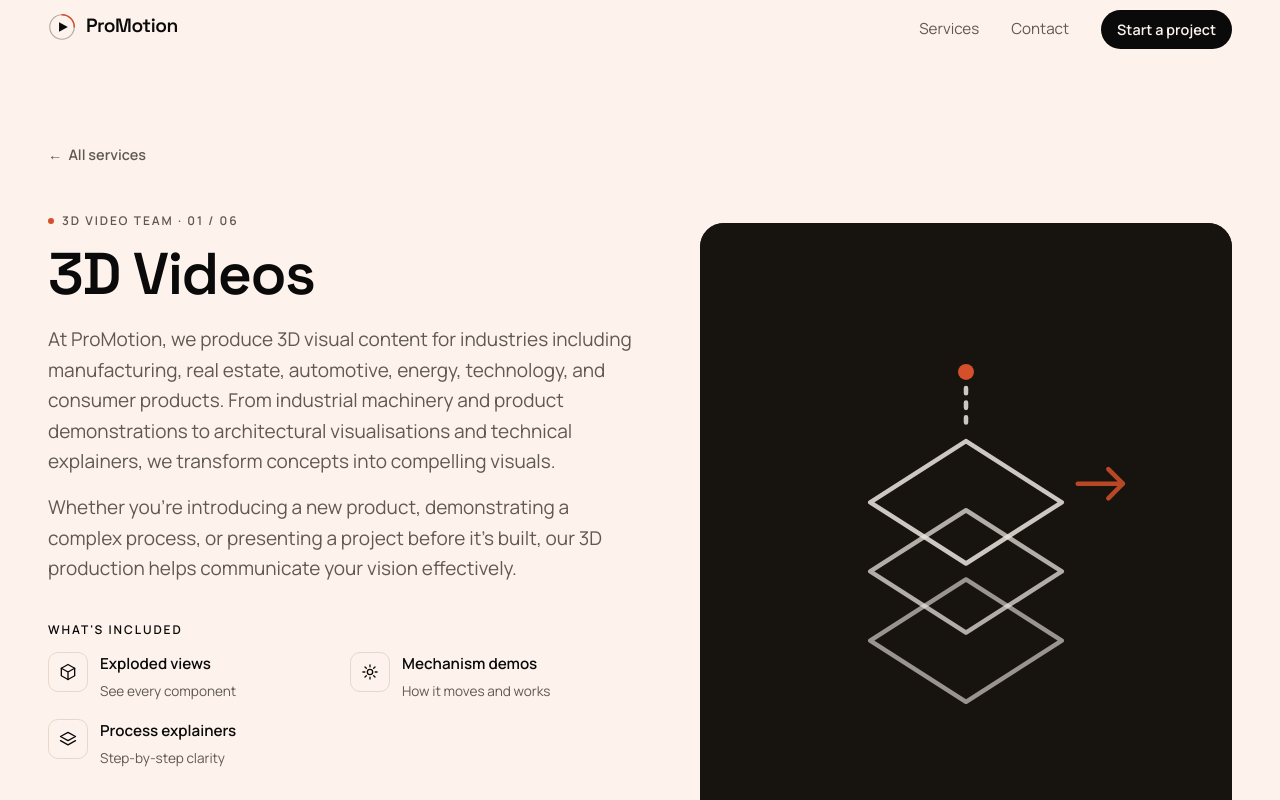
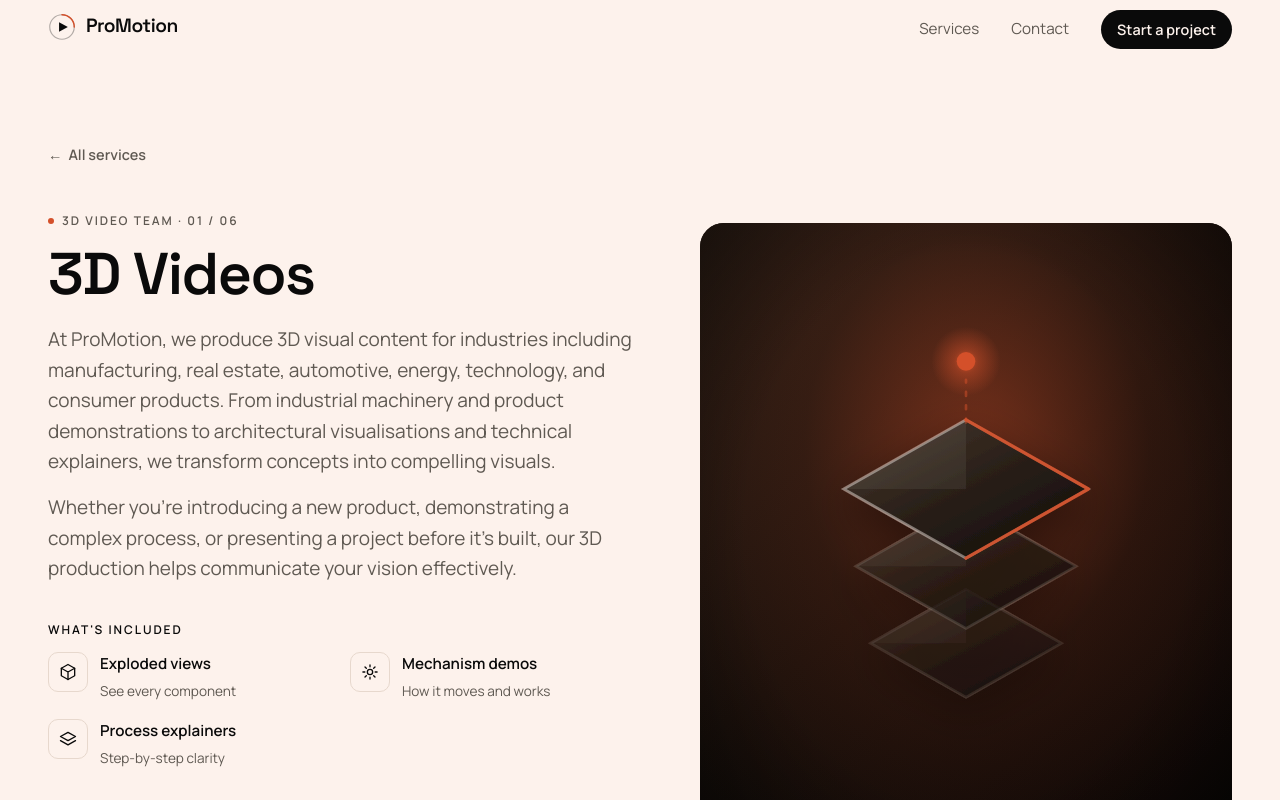
Before and after one commit to Ashir010/PRO, a Next.js app: page /services/3d-videos in a window 1280 px wide. Shown: the top 800 px of the page. Built offline with nearby package versions, Linux system fonts and the light colour scheme.

Commit message:
Premium built-in service visuals (gradient + glow) replacing placeholder art

```diff
--- a/app/services/[slug]/page.tsx
+++ b/app/services/[slug]/page.tsx
@@ -145,9 +145,6 @@ export default async function ServiceDetailPage({
                   accent={colors.highlight}
                   className="absolute inset-0 h-full w-full"
                 />
-                <span className="eyebrow absolute bottom-3 left-3 rounded-full bg-black/55 px-2.5 py-1 text-[0.6rem] text-white/80">
-                  Placeholder
-                </span>
               </div>
             </div>
           </div>
--- a/components/StackedServices.tsx
+++ b/components/StackedServices.tsx
@@ -197,9 +197,6 @@ function ServiceStackCard({ service }: { service: Service }) {
             accent={colors.highlight}
             className="absolute inset-0 h-full w-full"
           />
-          <span className="eyebrow absolute bottom-3 left-3 rounded-full bg-black/55 px-2.5 py-1 text-[0.6rem] text-white/80">
-            Placeholder
-          </span>
         </div>
       </div>
     </article>
--- a/components/media/ServiceArt.tsx
+++ b/components/media/ServiceArt.tsx
@@ -1,10 +1,13 @@
 import type { ReactNode } from "react";
 
 /**
- * Intentional 4:5 placeholder art per service — clearly diagrammatic, never
- * posing as real footage. Each has its own charcoal media-tile background so it
- * reads as a media slot on any panel colour. Replace the whole slot with real
- * media per README (next/image / <video>).
+ * Art-directed 4:5 service visuals. Each is a self-contained, accent-tinted
+ * composition (gradient depth, soft glow, glossy fills, a drop shadow) built to
+ * read as finished media rather than a wireframe — no external files, crisp at
+ * any size. Swap for real media per README when assets are ready.
+ *
+ * IDs are prefixed with the slug so repeated instances of the same art don't
+ * collide across the grid / stacked deck / detail view.
  */
 export function ServiceArt({
   slug,
@@ -15,6 +18,9 @@ export function ServiceArt({
   accent: string;
   className?: string;
 }) {
+  const p = `art-${slug}`;
+  const scene = SCENES[slug] ?? SCENES.default;
+
   return (
     <svg
       viewBox="0 0 400 500"
@@ -22,109 +28,400 @@ export function ServiceArt({
       className={className}
       role="img"
       aria-hidden="true"
-      style={{ ["--art-accent" as string]: accent }}
     >
-      <rect width="400" height="500" fill="#17130F" />
-      <g
-        fill="none"
-        stroke="#EDE7E1"
-        strokeOpacity="0.85"
-        strokeWidth="3.4"
-        strokeLinecap="round"
-        strokeLinejoin="round"
-      >
-        {SCENES[slug] ?? SCENES.default}
-      </g>
+      <defs>
+        {/* warm charcoal base */}
+        <linearGradient id={`${p}-bg`} x1="0" y1="0" x2="0.65" y2="1">
+          <stop offset="0" stopColor="#241B14" />
+          <stop offset="0.55" stopColor="#140E0A" />
+          <stop offset="1" stopColor="#090605" />
+        </linearGradient>
+        {/* accent wash from the upper third */}
+        <radialGradient id={`${p}-glow`} cx="0.52" cy="0.34" r="0.72">
+          <stop offset="0" stopColor={accent} stopOpacity="0.5" />
+          <stop offset="0.45" stopColor={accent} stopOpacity="0.14" />
+          <stop offset="1" stopColor={accent} stopOpacity="0" />
+        </radialGradient>
+        {/* edge vignette for depth */}
+        <radialGradient id={`${p}-vignette`} cx="0.5" cy="0.46" r="0.75">
+          <stop offset="0.55" stopColor="#000000" stopOpacity="0" />
+          <stop offset="1" stopColor="#000000" stopOpacity="0.55" />
+        </radialGradient>
+        {/* focal accent halo (fills a circle's bounding box) */}
+        <radialGradient id={`${p}-focal`} cx="0.5" cy="0.5" r="0.5">
+          <stop offset="0" stopColor={accent} stopOpacity="0.95" />
+          <stop offset="0.35" stopColor={accent} stopOpacity="0.45" />
+          <stop offset="1" stopColor={accent} stopOpacity="0" />
+        </radialGradient>
+        {/* neutral glossy slab */}
+        <linearGradient id={`${p}-slab`} x1="0" y1="0" x2="0.9" y2="1">
+          <stop offset="0" stopColor="#4A3B2E" />
+          <stop offset="0.5" stopColor="#2A2019" />
+          <stop offset="1" stopColor="#120D09" />
+        </linearGradient>
+        {/* accent-tinted fill */}
+        <linearGradient id={`${p}-accent`} x1="0" y1="0" x2="0" y2="1">
+          <stop offset="0" stopColor={accent} stopOpacity="0.95" />
+          <stop offset="1" stopColor={accent} stopOpacity="0.55" />
+        </linearGradient>
+        {/* top sheen */}
+        <linearGradient id={`${p}-sheen`} x1="0" y1="0" x2="0" y2="1">
+          <stop offset="0" stopColor="#FFFFFF" stopOpacity="0.5" />
+          <stop offset="1" stopColor="#FFFFFF" stopOpacity="0" />
+        </linearGradient>
+        <filter
+          id={`${p}-shadow`}
+          x="-40%"
+          y="-40%"
+          width="180%"
+          height="180%"
+        >
+          <feDropShadow
+            dx="0"
+            dy="12"
+            stdDeviation="16"
+            floodColor="#000000"
+            floodOpacity="0.5"
+          />
+        </filter>
+      </defs>
+
+      <rect width="400" height="500" fill={`url(#${p}-bg)`} />
+      <rect width="400" height="500" fill={`url(#${p}-glow)`} />
+      {scene(p, accent)}
+      <rect width="400" height="500" fill={`url(#${p}-vignette)`} />
     </svg>
   );
 }
 
-const A = "var(--art-accent)";
+type Scene = (p: string, accent: string) => ReactNode;
 
-const SCENES: Record<string, ReactNode> = {
-  // 3D — exploded isometric layers
-  "3d-videos": (
+const SCENES: Record<string, Scene> = {
+  // 3D — stacked glossy isometric slabs with a dropped focal node
+  "3d-videos": (p, a) => (
     <>
-      {[0, 1, 2].map((l) => {
-        const cy = 210 + l * 52;
-        return (
-          <path
-            key={l}
-            d={`M200 ${cy - 46} 272 ${cy} 200 ${cy + 46} 128 ${cy}Z`}
-            opacity={1 - l * 0.14}
-          />
-        );
-      })}
-      <path d="M200 150v-26" strokeDasharray="4 7" />
-      <circle cx="200" cy="112" r="6" fill={A} stroke="none" />
-      <path d="M284 196h34m0 0-11-11m11 11-11 11" stroke={A} />
+      <g filter={`url(#${p}-shadow)`}>
+        {[
+          { cy: 316, s: 0.78, o: 0.5 },
+          { cy: 258, s: 0.9, o: 0.72 },
+          { cy: 200, s: 1, o: 1 },
+        ].map(({ cy, s, o }, i) => {
+          const w = 92 * s;
+          const h = 52 * s;
+          return (
+            <g key={i} opacity={o}>
+              <path
+                d={`M200 ${cy - h} ${200 + w} ${cy} 200 ${cy + h} ${200 - w} ${cy}Z`}
+                fill={`url(#${p}-slab)`}
+                stroke="#F3ECE4"
+                strokeOpacity={i === 2 ? 0.45 : 0.18}
+                strokeWidth="2"
+              />
+              {/* lit upper-left face */}
+              <path
+                d={`M200 ${cy - h} 200 ${cy} ${200 - w} ${cy}Z`}
+                fill="#FFFFFF"
+                opacity="0.06"
+              />
+            </g>
+          );
+        })}
+        {/* accent edge on the top slab */}
+        <path
+          d="M200 148 292 200 200 252"
+          fill="none"
+          stroke={a}
+          strokeOpacity="0.9"
+          strokeWidth="2.5"
+          strokeLinecap="round"
+          strokeLinejoin="round"
+        />
+      </g>
+      {/* dropped focal node + line */}
+      <path
+        d="M200 150V118"
+        stroke={a}
+        strokeOpacity="0.5"
+        strokeWidth="2"
+        strokeDasharray="3 7"
+        strokeLinecap="round"
+      />
+      <circle cx="200" cy="104" r="26" fill={`url(#${p}-focal)`} />
+      <circle cx="200" cy="104" r="7" fill={a} />
     </>
   ),
-  // SaaS — interface walkthrough
-  "saas-motion-graphics": (
+
+  // SaaS — floating interface panel with a motion orb
+  "saas-motion-graphics": (p, a) => (
     <>
-      <rect x="86" y="150" width="228" height="200" rx="10" />
-      <path d="M86 184h228" />
-      <circle cx="104" cy="167" r="4" />
-      <circle cx="120" cy="167" r="4" />
-      <circle cx="136" cy="167" r="4" fill={A} stroke="none" />
-      <path d="M118 210v108M140 214h44M140 236h64M140 258h40" strokeOpacity="0.6" />
-      <circle cx="248" cy="260" r="30" stroke={A} />
-      <path d="M239 246 266 260 239 274Z" fill={A} stroke="none" />
+      <g filter={`url(#${p}-shadow)`}>
+        <rect
+          x="92"
+          y="150"
+          width="216"
+          height="200"
+          rx="16"
+          fill={`url(#${p}-slab)`}
+          stroke="#F3ECE4"
+          strokeOpacity="0.16"
+          strokeWidth="2"
+        />
+        {/* sheen */}
+        <rect
+          x="92"
+          y="150"
+          width="216"
+          height="90"
+          rx="16"
+          fill={`url(#${p}-sheen)`}
+          opacity="0.12"
+        />
+        {/* top bar */}
+        <path
+          d="M92 186h216"
+          stroke="#F3ECE4"
+          strokeOpacity="0.16"
+          strokeWidth="2"
+        />
+        <circle cx="112" cy="168" r="4" fill="#F3ECE4" opacity="0.45" />
+        <circle cx="128" cy="168" r="4" fill="#F3ECE4" opacity="0.3" />
+        <circle cx="144" cy="168" r="4" fill={a} />
+        {/* content lines */}
+        <g stroke="#F3ECE4" strokeOpacity="0.28" strokeWidth="6" strokeLinecap="round">
+          <path d="M120 214h70" />
+          <path d="M120 236h120" />
+          <path d="M120 258h96" />
+          <path d="M120 300h150" strokeOpacity="0.14" />
+          <path d="M120 322h110" strokeOpacity="0.14" />
+        </g>
+      </g>
+      {/* motion orb */}
+      <circle cx="262" cy="300" r="46" fill={`url(#${p}-focal)`} />
+      <circle
+        cx="262"
+        cy="300"
+        r="30"
+        fill="none"
+        stroke={a}
+        strokeWidth="2.5"
+        strokeOpacity="0.9"
+      />
+      <path d="M253 285 281 300 253 315Z" fill="#FFFFFF" opacity="0.95" />
     </>
   ),
-  // Editing — timeline, waveform, playhead
-  "editing-post-production": (
+
+  // Editing — glossy timeline, waveform and a glowing playhead
+  "editing-post-production": (p, a) => (
     <>
-      <rect x="70" y="196" width="78" height="40" rx="5" />
-      <rect x="156" y="196" width="118" height="40" rx="5" strokeOpacity="0.7" />
-      <rect x="282" y="196" width="54" height="40" rx="5" strokeOpacity="0.55" />
-      <g strokeOpacity="0.8">
-        {Array.from({ length: 24 }).map((_, n) => {
-          const x = 78 + n * 10.6;
-          const h = 10 + ((n * 13) % 34);
-          return <path key={n} d={`M${x} ${300 - h}V${300 + h}`} />;
-        })}
+      <g filter={`url(#${p}-shadow)`}>
+        {/* clip track */}
+        {[
+          { x: 70, w: 86, accent: false },
+          { x: 164, w: 122, accent: true },
+          { x: 294, w: 54, accent: false },
+        ].map((c, i) => (
+          <rect
+            key={i}
+            x={c.x}
+            y="196"
+            width={c.w}
+            height="46"
+            rx="8"
+            fill={c.accent ? `url(#${p}-accent)` : `url(#${p}-slab)`}
+            stroke="#F3ECE4"
+            strokeOpacity={c.accent ? 0 : 0.16}
+            strokeWidth="2"
+          />
+        ))}
+        {/* waveform as filled mirrored bars */}
+        <g fill="#F3ECE4" opacity="0.5">
+          {Array.from({ length: 26 }).map((_, n) => {
+            const x = 80 + n * 9.6;
+            const h = 8 + ((n * 17) % 40);
+            return (
+              <rect
+                key={n}
+                x={x}
+                y={300 - h}
+                width="4"
+                height={h * 2}
+                rx="2"
+              />
+            );
+          })}
+        </g>
       </g>
-      <path d="M150 170v160" stroke={A} />
-      <circle cx="150" cy="170" r="6" fill={A} stroke="none" />
+      {/* playhead */}
+      <path d="M150 168V332" stroke={a} strokeWidth="3" strokeLinecap="round" />
+      <circle cx="150" cy="168" r="22" fill={`url(#${p}-focal)`} />
+      <circle cx="150" cy="168" r="7" fill={a} />
     </>
   ),
-  // Podcast — mic, cameras, light
-  "podcast-production": (
+
+  // Podcast — microphone with sound rings and a record cue
+  "podcast-production": (p, a) => (
     <>
-      <rect x="176" y="176" width="48" height="92" rx="24" />
-      <path d="M200 268v40M176 308h48" />
-      <path d="M150 214q-16 12 0 36M250 214q16 12 0 36" strokeOpacity="0.6" />
-      <rect x="70" y="252" width="56" height="40" rx="5" />
-      <path d="M126 262 150 250v44l-24-12Z" />
-      <rect x="274" y="252" width="56" height="40" rx="5" />
-      <path d="M274 262 250 250v44l24-12Z" />
-      <circle cx="200" cy="138" r="11" stroke={A} />
-      <circle cx="96" cy="232" r="5" fill={A} stroke="none" />
+      {/* sound rings */}
+      <g fill="none" stroke={a} strokeWidth="2.5" strokeLinecap="round">
+        <path d="M132 206q-26 44 0 88" strokeOpacity="0.5" />
+        <path d="M110 188q-40 62 0 124" strokeOpacity="0.25" />
+        <path d="M268 206q26 44 0 88" strokeOpacity="0.5" />
+        <path d="M290 188q40 62 0 124" strokeOpacity="0.25" />
+      </g>
+      <g filter={`url(#${p}-shadow)`}>
+        {/* mic body */}
+        <rect
+          x="172"
+          y="150"
+          width="56"
+          height="118"
+          rx="28"
+          fill={`url(#${p}-slab)`}
+          stroke="#F3ECE4"
+          strokeOpacity="0.2"
+          strokeWidth="2"
+        />
+        {/* grille sheen */}
+        <rect
+          x="172"
+          y="150"
+          width="56"
+          height="60"
+          rx="28"
+          fill={`url(#${p}-sheen)`}
+          opacity="0.14"
+        />
+        <g stroke="#F3ECE4" strokeOpacity="0.22" strokeWidth="2">
+          <path d="M180 178h40M180 196h40M180 214h40M180 232h40" />
+        </g>
+        {/* yoke + stand */}
+        <path
+          d="M200 268v42M176 310h48"
+          stroke="#F3ECE4"
+          strokeOpacity="0.4"
+          strokeWidth="3"
+          strokeLinecap="round"
+        />
+      </g>
+      {/* record cue */}
+      <circle cx="200" cy="128" r="22" fill={`url(#${p}-focal)`} />
+      <circle cx="200" cy="128" r="7" fill={a} />
     </>
   ),
-  // UGC — vertical phone short-form
-  "ugc-social": (
+
+  // UGC — floating phone with a short-form reel
+  "ugc-social": (p, a) => (
     <>
-      <rect x="150" y="128" width="100" height="244" rx="18" />
-      <path d="M184 142h32" />
-      <path d="M160 160h36" stroke={A} />
-      <path d="M200 160h40" strokeOpacity="0.4" />
-      <circle cx="200" cy="250" r="30" stroke={A} />
-      <path d="M191 236 218 250 191 264Z" fill={A} stroke="none" />
-      <path d="M168 330h64M168 346h40" strokeOpacity="0.6" />
+      <g filter={`url(#${p}-shadow)`}>
+        <rect
+          x="150"
+          y="120"
+          width="100"
+          height="260"
+          rx="22"
+          fill={`url(#${p}-slab)`}
+          stroke="#F3ECE4"
+          strokeOpacity="0.2"
+          strokeWidth="2"
+        />
+        {/* screen */}
+        <rect
+          x="160"
+          y="134"
+          width="80"
+          height="232"
+          rx="14"
+          fill="#0E0A08"
+        />
+        <rect
+          x="160"
+          y="134"
+          width="80"
+          height="110"
+          rx="14"
+          fill={`url(#${p}-sheen)`}
+          opacity="0.1"
+        />
+        {/* notch */}
+        <rect x="186" y="126" width="28" height="5" rx="2.5" fill="#F3ECE4" opacity="0.3" />
+        {/* caption lines */}
+        <g stroke="#F3ECE4" strokeWidth="5" strokeLinecap="round">
+          <path d="M172 336h44" strokeOpacity="0.5" />
+          <path d="M172 350h28" strokeOpacity="0.28" />
+        </g>
+        <path d="M172 158h26" stroke={a} strokeWidth="5" strokeLinecap="round" />
+      </g>
+      {/* play */}
+      <circle cx="200" cy="240" r="40" fill={`url(#${p}-focal)`} />
+      <circle
+        cx="200"
+        cy="240"
+        r="26"
+        fill="none"
+        stroke={a}
+        strokeWidth="2.5"
+        strokeOpacity="0.9"
+      />
+      <path d="M192 227 216 240 192 253Z" fill="#FFFFFF" opacity="0.95" />
     </>
   ),
-  // Videography — viewfinder
-  "videography-on-site": (
+
+  // Videography — camera aperture / iris
+  "videography-on-site": (p, a) => (
     <>
-      <path d="M96 180v-20a14 14 0 0 1 14-14h20M270 146h20a14 14 0 0 1 14 14v20M304 320v20a14 14 0 0 1-14 14h-20M130 354h-20a14 14 0 0 1-14-14v-20" />
-      <path d="M200 214v72M164 250h72" strokeOpacity="0.5" />
-      <circle cx="200" cy="250" r="26" />
-      <circle cx="124" cy="168" r="6" fill={A} stroke="none" />
-      <path d="M136 168h30" stroke={A} />
+      <circle cx="200" cy="250" r="96" fill={`url(#${p}-focal)`} opacity="0.5" />
+      <g filter={`url(#${p}-shadow)`}>
+        <circle
+          cx="200"
+          cy="250"
+          r="86"
+          fill={`url(#${p}-slab)`}
+          stroke="#F3ECE4"
+          strokeOpacity="0.2"
+          strokeWidth="2"
+        />
+        {/* aperture blades */}
+        <g
+          fill="none"
+          stroke="#F3ECE4"
+          strokeOpacity="0.4"
+          strokeWidth="2.5"
+          strokeLinejoin="round"
+        >
+          {Array.from({ length: 6 }).map((_, n) => {
+            const ang = (n * Math.PI) / 3;
+            const nx = (r: number, o = 0) =>
+              (200 + r * Math.cos(ang + o)).toFixed(1);
+            const ny = (r: number, o = 0) =>
+              (250 + r * Math.sin(ang + o)).toFixed(1);
+            return (
+              <path
+                key={n}
+                d={`M${nx(78)} ${ny(78)} ${nx(30, 0.9)} ${ny(30, 0.9)} ${nx(30, -0.2)} ${ny(30, -0.2)}`}
+              />
+            );
+          })}
+        </g>
+        {/* lens centre */}
+        <circle cx="200" cy="250" r="30" fill="#0E0A08" />
+        <circle
+          cx="200"
+          cy="250"
+          r="30"
+          fill="none"
+          stroke={a}
+          strokeWidth="2.5"
+          strokeOpacity="0.9"
+        />
+        <circle cx="189" cy="239" r="7" fill="#FFFFFF" opacity="0.5" />
+      </g>
+      {/* record dot */}
+      <circle cx="286" cy="168" r="16" fill={`url(#${p}-focal)`} />
+      <circle cx="286" cy="168" r="6" fill={a} />
     </>
   ),
-  default: <circle cx="200" cy="250" r="60" />,
+
+  default: (p) => (
+    <circle cx="200" cy="250" r="70" fill={`url(#${p}-focal)`} />
+  ),
 };
--- a/components/services/ServiceDetailContent.tsx
+++ b/components/services/ServiceDetailContent.tsx
@@ -112,9 +112,6 @@ export function ServiceDetailContent({
               accent={colors.highlight}
               className="absolute inset-0 h-full w-full"
             />
-            <span className="eyebrow absolute bottom-3 left-3 rounded-full bg-black/55 px-2.5 py-1 text-[0.6rem] text-white/80">
-              Placeholder
-            </span>
           </div>
         </div>
       </div>
```
